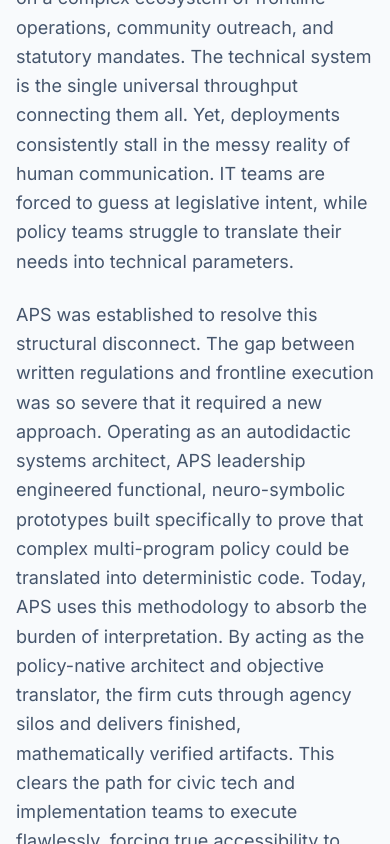
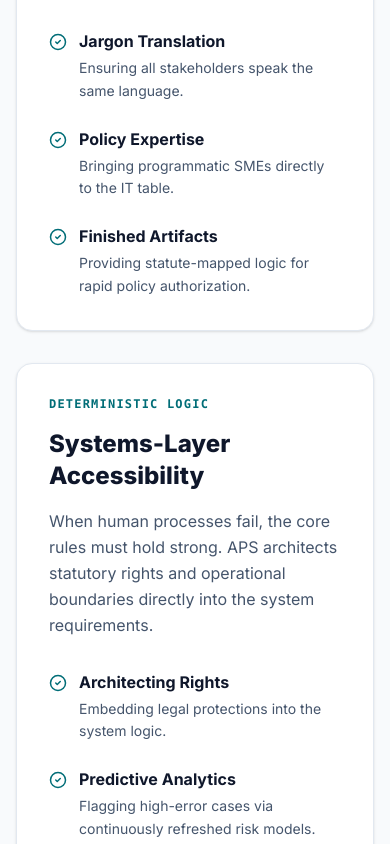
Before and after one commit to Nash0984/apsllccode, a React (Vite) app: page /about in a window 390 px wide. Shown: the part 1324-2168 px from the top of the page. Built offline with nearby package versions, Linux system fonts and the light colour scheme.

Commit message:
feat: Refine home page subtitle and add macro ecosystems section
Updates the home page subtitle to be more concise and impactful. Introduces a new "Macro Ecosystem Integrations" section on the About page, along with corresponding content and translations.

```diff
--- a/src/i18n/locales/en.json
+++ b/src/i18n/locales/en.json
@@ -71,26 +71,26 @@
   "home": {
     "hero": {
       "title": "Translating Policy. Architecting Access.",
-      "subtitle": "Modern Health and Human Services rely on a complex ecosystem of statutory mandates, IT infrastructure, and frontline operations. When communication breaks down between these silos, systems fail and public access is denied. Led by programmatic experts fluent in systems architecture, APS serves as the objective translation layer. The firm untangles bureaucratic friction and delivers the exact deterministic requirements that enable IT to unblock deployments, mitigate audit risk, and ensure the underlying technology fundamentally serves the mission.",
+      "subtitle": "Government systems stall when complex policy, technical execution, and frontline reality fail to align. APS serves as the objective translation layer bridging these silos. By providing strict architectural oversight and definitive requirements, the firm enables agencies to unblock tech deployments, mitigate federal audit risk, and ensure infrastructure actually serves the public.",
       "cta": "Review Capabilities"
     },
     "challenge": {
       "label": "The Translation Gap",
       "title": "Bridging Policy and Technical Execution.",
-      "text": "When deployments fail, it is rarely due to bad code. The failure occurs in the human translation layer—where bureaucratic silos, jargon, and competing ideals starve implementation teams of actionable requirements. APS eliminates this friction. Operating as a policy-native architect and an objective truth-teller, the firm diagnoses the operational bottlenecks blocking the build. By providing a blunt, independent translation of statutory intent, APS acts as a strategic shield for IT and civic tech partners, delivering the definitive logic they need to actually build the system.",
+      "text": "When deployments fail, it is rarely due to bad code. The failure occurs in the human translation layer, where bureaucracy and jargon starve IT of clear requirements. APS eliminates this friction. Operating as a programmatic Subject Matter Expert (SME), the firm delivers independent verification of statutory logic and the strategic blueprints developers need to actually build the system.",
       "outputsLabel": "Core Interventions",
       "outputsLead": "Specialized architectural services include:",
       "outputs": [
+        "Independent Verification & System Audits",
+        "Programmatic Subject Matter Expertise (SME)",
         "Requirements Architecture & Policy Translation",
-        "Architecting Statutory Business Rules",
-        "Predictive Analytics & PER Mitigation",
-        "Frontline Operational Alignment"
+        "Predictive Analytics & PER Mitigation"
       ]
     },
     "infrastructure": {
       "label": "Holistic Oversight",
       "title": "Systems-Layer Accessibility.",
-      "text": "Because human processes and change management are inherently fragile, APS architects the exact business rules upfront, providing developers with a flawless blueprint to ensure the system itself never violates rights or makes daily operations harder.",
+      "text": "Human change management is fragile. APS architects the exact business rules upfront, giving developers a flawless blueprint to ensure the final system fundamentally protects statutory rights and streamlines frontline operations.",
       "cta": "Core Capabilities"
     },
     "sandbox": {
@@ -168,8 +168,8 @@
         "text": "Rapid oversight deployments to absorb the burden of translation. By acting as the objective truth-teller and independent translator, APS delivers finished artifacts—providing policy teams with statute-mapped logic for rapid authorization, and equipping IT and civic tech partners with the definitive requirements to build."
       },
       "advisory": {
-        "title": "Technical Expert Advisory",
-        "text": "Long-term partnership to bridge the policy-IT divide, architect business rules, and ensure the system radiates accessibility as it scales."
+        "title": "Subject Matter Expertise (SME) & Advisory",
+        "text": "Long-term partnership to provide independent verification of technical rules, bridge the policy-IT divide, and ensure the system radiates accessibility as it scales."
       },
       "integration": {
         "title": "System Procurement & Blueprinting",
@@ -230,7 +230,7 @@
         },
         "section2": {
           "title": "Predictive Risk Analytics",
-          "text": "Looking backward at lagging Quality Control (QC) data is no longer sufficient for mitigating financial liability. APS architects Predictive Risk Engines (P.R.E.) that evaluate process latency, client churn, and financial complexity to append prescriptive error flags to cases before certification. Empowered by a 'Human-in-the-Loop' feedback mechanism, the predictive analytics are continuously refreshed, ensuring the model adapts to operational reality."
+          "text": "Looking backward at lagging Quality Control (QC) data is no longer sufficient for mitigating financial liability. APS architects Predictive Risk Engines (P.R.E.) that evaluate process latency, client churn, and financial complexity to append prescriptive error flags to cases before certification. Empowered by a 'Human-in-the-Loop' feedback mechanism, the predictive blueprints are continuously refreshed, ensuring the framework adapts to operational reality."
         }
       },
       "data": {
@@ -240,11 +240,11 @@
         },
         "section1": {
           "title": "Breaking Agency Silos",
-          "text": "Major tech deployments often fail due to isolated agency siloes and turf wars. Success requires Requirements Architecture to build robust coalitions where policy, IT, and operations hear each other clearly. APS ensures programmatic goals are accurately reflected in the final architecture."
+          "text": "Major tech deployments often fail due to isolated agency siloes and turf wars. Success requires Requirements Architecture to build robust coalitions where policy, IT, and operations hear each other clearly. APS ensures programmatic goals are accurately reflected in the final blueprints."
         },
         "section2": {
           "title": "Aligning the Throughput",
-          "text": "Top-down tech mandates rarely survive the frontline. By treating the technology as the universal throughput, APS ensures new systems are co-designed with operational reality in mind. The goal is simple: ensure the new technology accelerates workflows rather than fracturing them."
+          "text": "Top-down tech mandates rarely survive the frontline. By treating the technology as the universal throughput, APS ensures new systems are co-designed with operational reality in mind. The goal is simple: architect requirements that accelerate workflows rather than fracturing them."
         }
       }
     }
@@ -274,7 +274,7 @@
       },
       "adv5": {
         "title": "Predictive Analytics for PER Mitigation",
-        "desc": "How agencies can shift from lagging audit data to leading indicators by deploying continuously refreshed Predictive Risk Engines (P.R.E.) to flag high-error cases."
+        "desc": "How agencies can shift from lagging audit data to leading indicators by architecting continuously refreshed Predictive Risk Engines (P.R.E.) to flag high-error cases."
       },
       "adv6": {
         "title": "Defeating Translation Gaps & Lock-In",
@@ -291,13 +291,13 @@
     "hero": {
       "label": "Operational Demonstrators",
       "title": "Interactive Proofs & System Models",
-      "subtitle": "Review live demonstrators illustrating automated policy translation, business rules extraction, and logic verification."
+      "subtitle": "Review live demonstrators powered by the JAWN neuro-symbolic prototype, illustrating automated policy translation, business rules extraction, and logic verification."
     },
     "blueprints": {
       "documentTool": {
         "label": "SIMULATOR 01",
         "title": "Automated Policy Verification",
-        "desc": "A live environment showing how APS evaluates documents against a unified verification ontology to generate statutory sufficiency scores."
+        "desc": "A live environment running on the JAWN framework, showing how APS evaluates documents against a unified verification ontology to generate statutory sufficiency scores."
       },
       "policyManual": {
         "label": "SIMULATOR 02",
@@ -327,7 +327,7 @@
       "title": "Architectural Dossier",
       "intro": "Led by programmatic experts who speak fluent system architecture, APS bridges the human translation gap and embeds statutory rights into system logic.",
       "p1": "Modern Health and Human Services rely on a complex ecosystem of frontline operations, community outreach, and statutory mandates. The technical system is the single universal throughput connecting them all. Yet, deployments consistently stall in the messy reality of human communication. IT teams are forced to guess at legislative intent, while policy teams struggle to translate their needs into technical parameters.",
-      "p2": "APS was established to resolve this structural disconnect. The gap between written regulations and frontline execution was so severe that it required a new approach. Operating as an autodidactic systems architect, APS leadership engineered functional, neuro-symbolic prototypes built specifically to prove that complex multi-program policy could be translated into deterministic code. Today, APS uses this methodology to absorb the burden of interpretation. By acting as the policy-native architect and objective translator, the firm cuts through agency silos and delivers finished, mathematically verified artifacts. This clears the path for civic tech and implementation teams to execute flawlessly, forcing true accessibility to radiate outward from the system itself."
+      "p2": "APS was established to resolve this structural disconnect. Recognizing the inherent delays of federal grant cycles and traditional procurement, APS leadership took proactive, independent action. Operating as an autodidactic systems architect entirely outside of state mandates, the founder engineered a fully integrated eligibility prototype from the ground up. The objective was not just to translate policy, but to design an architecture where generating a federal payment error is mathematically impossible—ensuring that a flawless blueprint existed to hand off to enterprise developers. Today, APS uses this exact methodology to absorb the burden of interpretation. By acting as the policy-native architect and objective translator, the firm clears the path for civic tech teams to execute flawlessly, while equipping policy directors with translated rule sets ready for rapid authorization. Because human change management is fragile, the core rules must hold strong—forcing true accessibility to radiate outward from the system itself."
     },
     "impact": {
       "stats": {
@@ -417,10 +417,10 @@
         },
         "m5": {
           "year": "2026",
-          "title": "Applied Research & Prototyping",
-          "org": "Independent Research",
+          "title": "Independent Systems Engineering",
+          "org": "Independent Applied Research",
           "role": "Autodidactic Systems Architect",
-          "desc": "Recognizing that IT vendors were starved of actionable requirements, self-taught and engineered functional neuro-symbolic prototypes designed to mathematically translate policy intent into deterministic IT logic."
+          "desc": "Recognizing that traditional grant cycles could delay critical modernization, took proactive, independent action to engineer a fully integrated eligibility prototype from the ground up. Designed the architecture to make payment errors mathematically impossible, creating a definitive, battle-tested blueprint ready for IT handoff."
         },
         "m6": {
           "year": "Present",
--- a/src/pages/About.tsx
+++ b/src/pages/About.tsx
@@ -142,8 +142,58 @@
         </div>
       </section>
 
+      {/* Macro Ecosystem Integrations */}
+      <section className="section-padding bg-slate-50 dark:bg-slate-900 border-y border-slate-100 dark:border-slate-800">
+        <div className="container-wide">
+          <div className="max-w-3xl mb-16">
+            <h2 className="label-uppercase mb-4">{t('about.macroEcosystems.label')}</h2>
+            <h3 className="text-3xl md:text-4xl font-black tracking-tight text-slate-900 dark:text-white">{t('about.macroEcosystems.title')}</h3>
+            <p className="text-lg text-slate-600 dark:text-slate-400 mt-4 leading-relaxed">
+              {t('about.macroEcosystems.desc')}
+            </p>
+          </div>
+
+          <div className="grid lg:grid-cols-3 gap-8 sm:gap-12 border-t border-slate-200 dark:border-slate-700 pt-8">
+            {macroEcosystems.map((macro, i) => (
+              <motion.div
+                key={macro.id}
+                initial={{ opacity: 0, y: 20 }}
+                whileInView={{ opacity: 1, y: 0 }}
+                viewport={{ once: true }}
+                transition={{ delay: i * 0.1 }}
+                className="bg-white dark:bg-slate-950 p-8 rounded-2xl border border-slate-200 dark:border-slate-800 shadow-sm"
+              >
+                <div className="text-brand-jade font-mono text-xs font-bold uppercase tracking-widest mb-4">
+                  {macro.focus}
+                </div>
+                <h4 className="text-2xl font-black mb-4 text-slate-900 dark:text-white">
+                  {macro.title}
+                </h4>
+                <p className="text-slate-600 dark:text-slate-400 mb-8 leading-relaxed">
+                  {macro.desc}
+                </p>
+
+                <div className="space-y-6">
+                  {macro.nodes.map((node) => (
+                    <div key={node.name} className="relative">
+                      <div className="flex items-start gap-3">
+                        <CheckCircle2 size={18} className="text-brand-jade shrink-0 mt-1" />
+                        <div>
+                          <div className="font-bold text-slate-900 dark:text-white mb-1">{node.name}</div>
+                          <div className="text-sm text-slate-600 dark:text-slate-400 leading-relaxed">{node.context}</div>
+                        </div>
+                      </div>
+                    </div>
+                  ))}
+                </div>
+              </motion.div>
+            ))}
+          </div>
+        </div>
+      </section>
+
       {/* Founder Dossier & Verified Metrics */}
-      <section className="section-padding bg-slate-50 dark:bg-slate-900 border-y border-slate-100 dark:border-slate-800" aria-label="Founder and Impact Statistics">
+      <section className="section-padding bg-white dark:bg-slate-950" aria-label="Founder and Impact Statistics">
         <div className="container-wide">
           <div className="grid lg:grid-cols-2 gap-16 items-start">
             <motion.div
@@ -217,58 +267,8 @@
         </div>
       </section>
 
-      {/* Macro Ecosystem Integrations */}
+      {/* Career Journey */}
       <section className="section-padding bg-slate-50 dark:bg-slate-900 border-t border-slate-100 dark:border-slate-800">
-        <div className="container-wide">
-          <div className="max-w-3xl mb-16">
-            <h2 className="label-uppercase mb-4">{t('about.macroEcosystems.label')}</h2>
-            <h3 className="text-3xl md:text-4xl font-black tracking-tight text-slate-900 dark:text-white">{t('about.macroEcosystems.title')}</h3>
-            <p className="text-lg text-slate-600 dark:text-slate-400 mt-4 leading-relaxed">
-              {t('about.macroEcosystems.desc')}
-            </p>
-          </div>
-
-          <div className="grid lg:grid-cols-3 gap-8 sm:gap-12 border-t border-slate-200 dark:border-slate-700 pt-8">
-            {macroEcosystems.map((macro, i) => (
-              <motion.div
-                key={macro.id}
-                initial={{ opacity: 0, y: 20 }}
-                whileInView={{ opacity: 1, y: 0 }}
-                viewport={{ once: true }}
-                transition={{ delay: i * 0.1 }}
-                className="bg-white dark:bg-slate-950 p-8 rounded-2xl border border-slate-200 dark:border-slate-800 shadow-sm"
-              >
-                <div className="text-brand-jade font-mono text-xs font-bold uppercase tracking-widest mb-4">
-                  {macro.focus}
-                </div>
-                <h4 className="text-2xl font-black mb-4 text-slate-900 dark:text-white">
-                  {macro.title}
-                </h4>
-                <p className="text-slate-600 dark:text-slate-400 mb-8 leading-relaxed">
-                  {macro.desc}
-                </p>
-
-                <div className="space-y-6">
-                  {macro.nodes.map((node) => (
-                    <div key={node.name} className="relative">
-                      <div className="flex items-start gap-3">
-                        <CheckCircle2 size={18} className="text-brand-jade shrink-0 mt-1" />
-                        <div>
-                          <div className="font-bold text-slate-900 dark:text-white mb-1">{node.name}</div>
-                          <div className="text-sm text-slate-600 dark:text-slate-400 leading-relaxed">{node.context}</div>
-                        </div>
-                      </div>
-                    </div>
-                  ))}
-                </div>
-              </motion.div>
-            ))}
-          </div>
-        </div>
-      </section>
-
-      {/* Career Journey */}
-      <section className="section-padding bg-white dark:bg-slate-950">
         <div className="container-wide">
           <div className="max-w-3xl mb-16">
             <h2 className="label-uppercase mb-4">{t('about.journey.label')}</h2>
```
